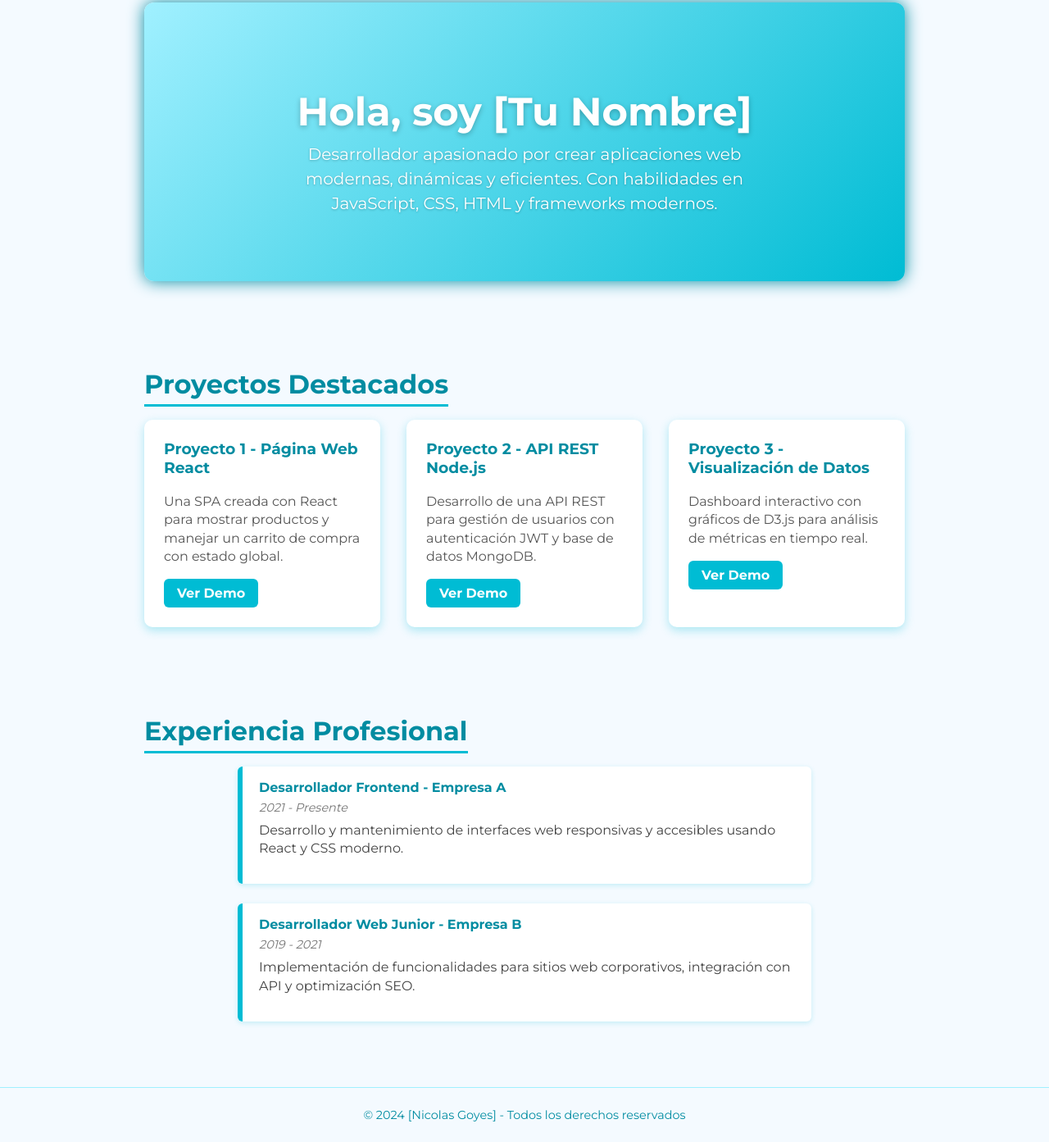
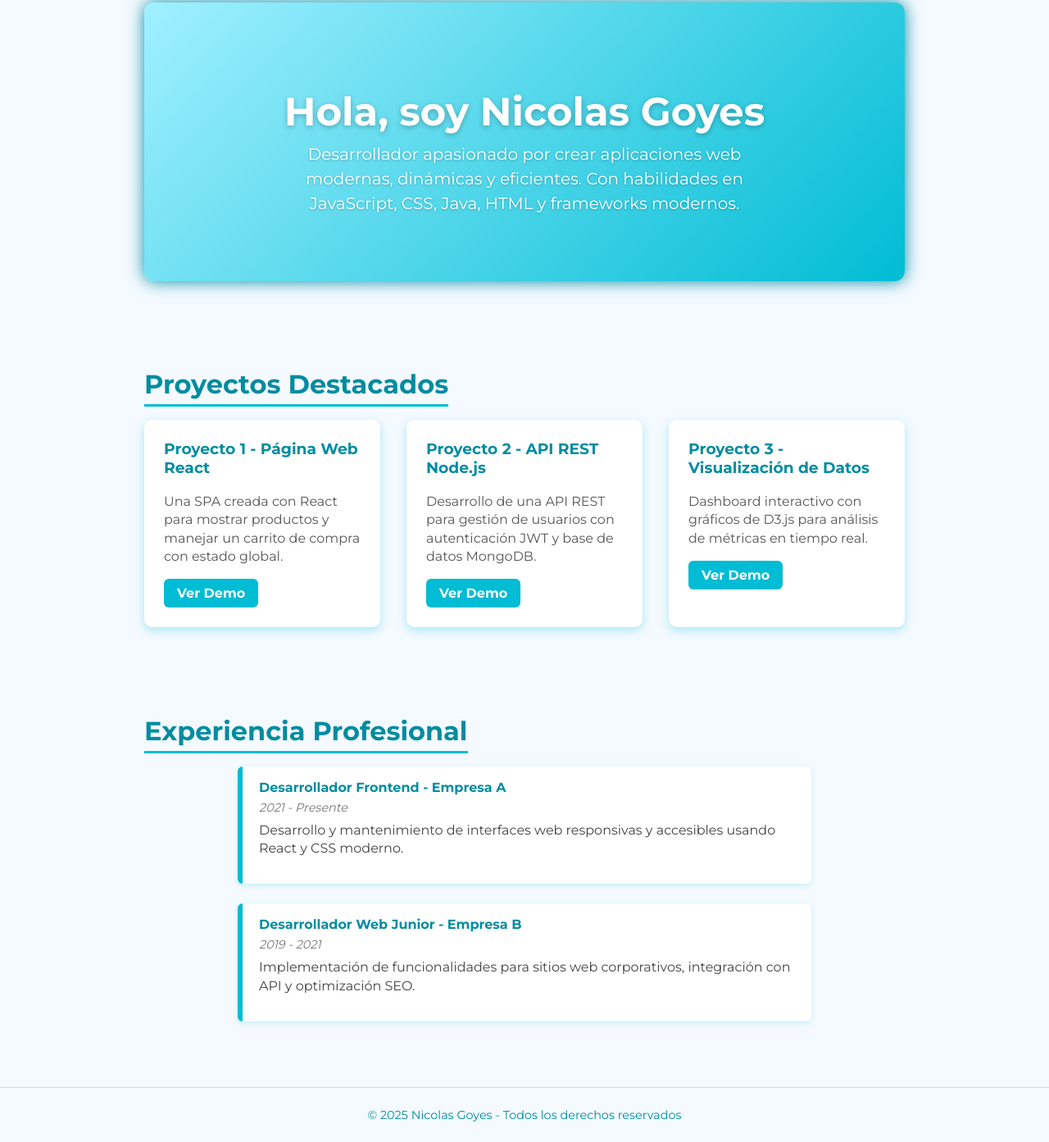
Before and after one commit to NicolasGoyes/nicolasgoyes.github.io, a plain HTML site: page index.html in a window 1280 px wide. Shown: the part 106-1499 px from the top of the page at 82% size. Drawn offline with Linux system fonts and the light colour scheme.

Commit message:
Mi Portafolio - Index- 2

```diff
--- a/index.html
+++ b/index.html
@@ -220,8 +220,8 @@
   </header>
   <main>
     <section id="inicio" tabindex="0" aria-label="Sección de inicio">
-      <h1>Hola, soy [Tu Nombre]</h1>
-      <p>Desarrollador apasionado por crear aplicaciones web modernas, dinámicas y eficientes. Con habilidades en JavaScript, CSS, HTML y frameworks modernos.</p>
+      <h1>Hola, soy Nicolas Goyes</h1>
+      <p>Desarrollador apasionado por crear aplicaciones web modernas, dinámicas y eficientes. Con habilidades en JavaScript, CSS, Java, HTML y frameworks modernos.</p>
     </section>
 
     <section id="proyecto" tabindex="0" aria-label="Sección de proyectos">
@@ -262,7 +262,7 @@
     </section>
   </main>
   <footer>
-    &copy; 2024 [Nicolas Goyes] - Todos los derechos reservados
+    &copy; 2025 Nicolas Goyes - Todos los derechos reservados
   </footer>
 
   <script>
```
